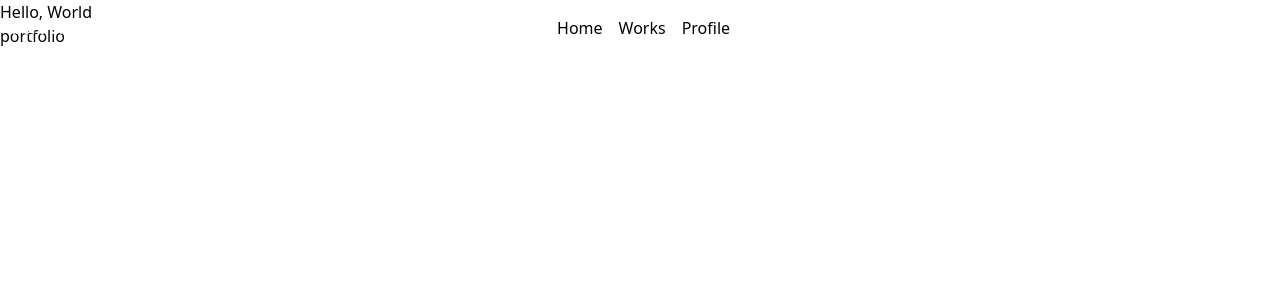
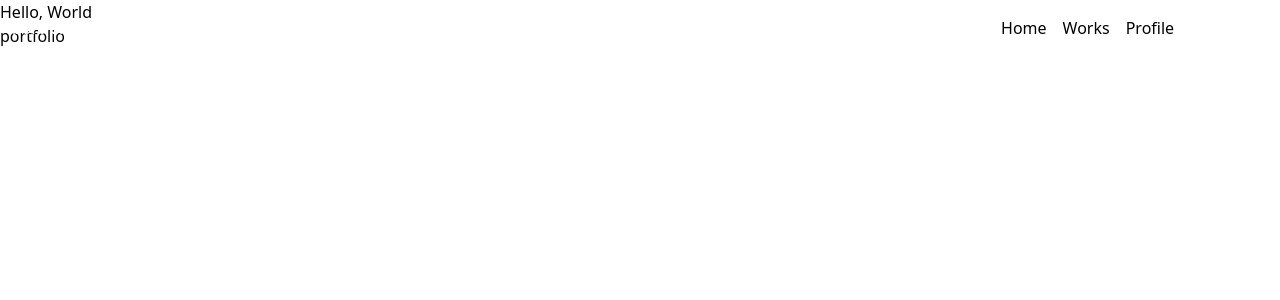
Before and after one commit to hiro-1noue/portfolio, a Next.js app: page / in a window 1280 px wide. Shown: the top 300 px of the page. Built offline with nearby package versions, Linux system fonts and the light colour scheme.

Commit message:
Change styles

```diff
--- a/src/app/components/Header.tsx
+++ b/src/app/components/Header.tsx
@@ -14,7 +14,9 @@ export default function Header({ title }: HeaderProps) {
           <Link href="/">portfolio</Link>
         </div>
 
-        <nav className="flex justify-between items-center w-auto max-w-100 h-auto bg-white/80 backdrop-blur px-5 py-2 gap-4 rounded">
+	<div className="flex justify-between items-center gap-4">
+
+          <nav className="flex justify-between items-center w-auto max-w-100 h-auto px-5 py-2 gap-4 rounded">
 	    <Link href="/" className="">Home</Link>
 	    <Link href="/works">Works</Link>
 	    <Link href="/profile">Profile</Link>
@@ -23,6 +25,9 @@ export default function Header({ title }: HeaderProps) {
 	  <div className="text-white">
 	    <div>Contact</div>
 	  </div>
+
+	</div>
+
       </div>
     </header>
   );
```
Lines whose indentation alone changed are shown as unchanged.
